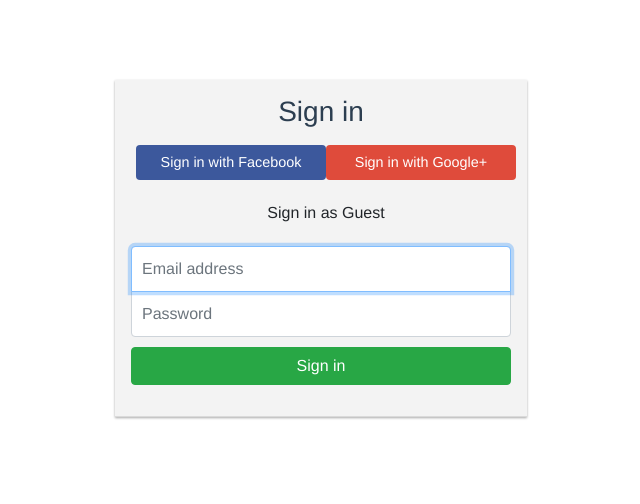
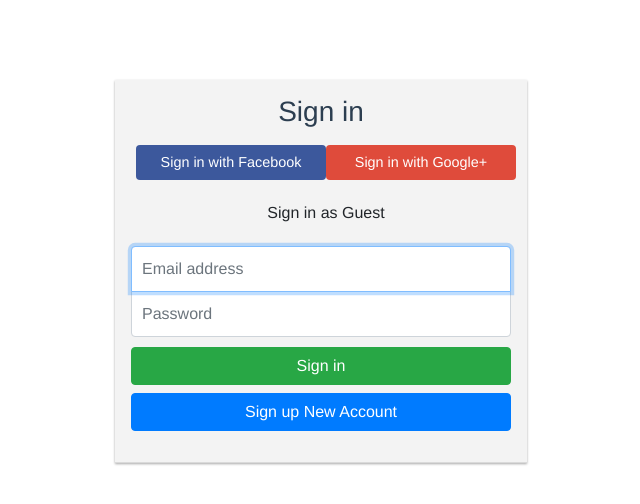
Before and after one commit to calvin197/Firebase-ChatApp, a Vue app: page / in a window 1280 px wide. Shown: the top 504 px of the page, without its empty margins (319-959 px from the left). Built offline with nearby package versions, Linux system fonts and the light colour scheme; what vue-chat-scroll would draw is missing.

Commit message:
Add sign up button back

```diff
--- a/src/views/Login.vue
+++ b/src/views/Login.vue
@@ -44,6 +44,15 @@
       <button class="btn btn-success btn-block" type="submit">
         <i class="fas fa-sign-in-alt"></i> Sign in
       </button>
+
+        <router-link
+          to="/register"
+          id="btn-signup"
+          tag="button"
+          class="btn btn-primary btn-block"
+          > Sign up New Account</router-link
+        >
+
     </form>
 
     <form class="form-signin" v-if="isGuest" @submit.prevent="login">
```
